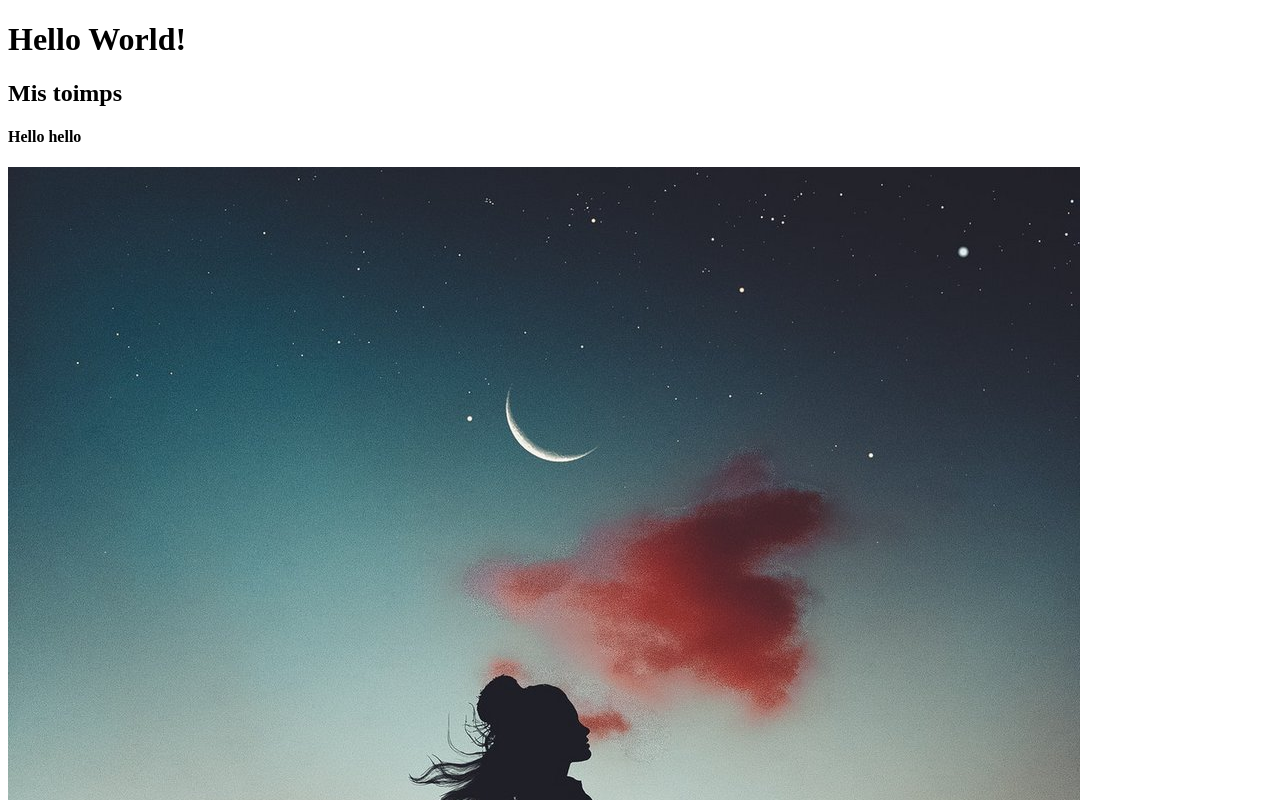
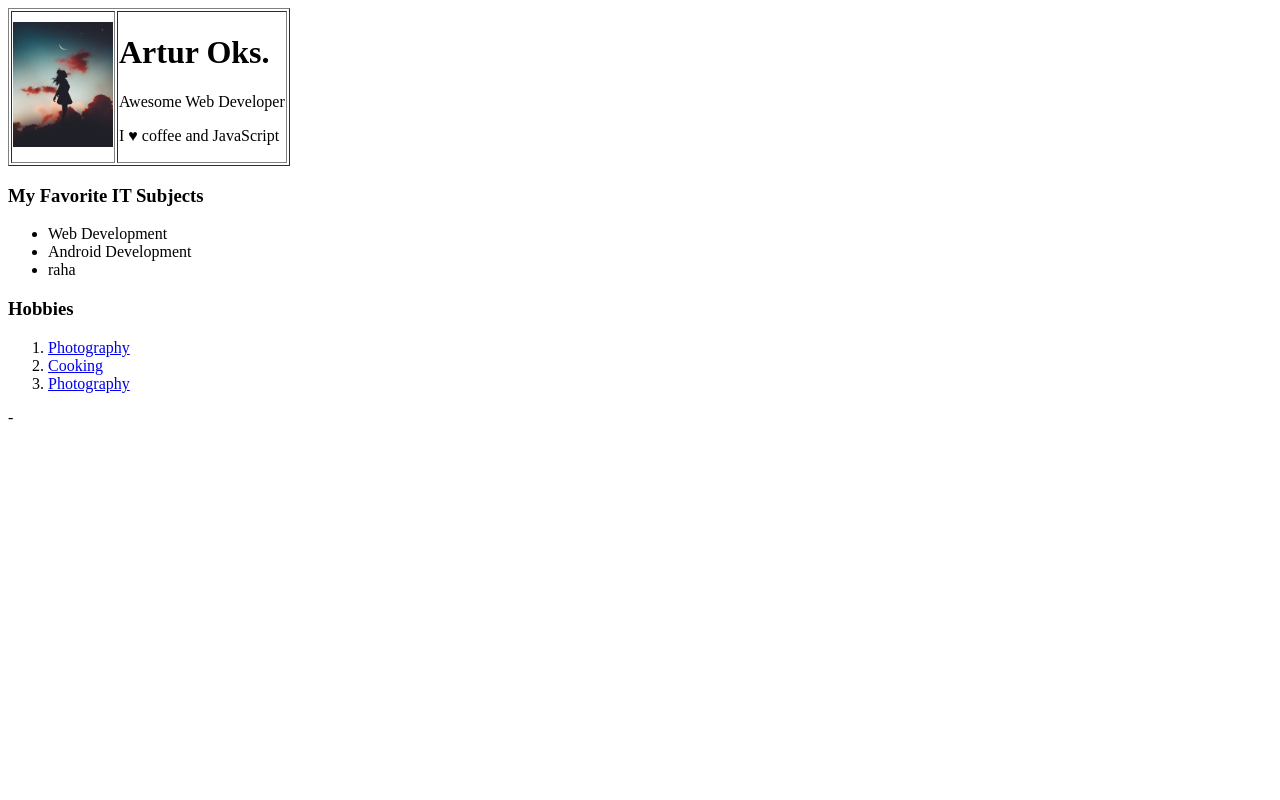
Before and after one commit to Arturoks/Lesson1-My-First-Page, a plain HTML site: page index.html in a window 1280 px wide. Shown: the top 800 px of the page. Drawn offline with Linux system fonts and the light colour scheme.

Commit message:
Add Hobby Pages

```diff
--- a/index.html
+++ b/index.html
@@ -7,10 +7,36 @@
     <title>My First Page</title>
 </head>
 <body>
-    <h1>Hello World!</h1>
-    <h2>Mis toimps</h2>
-    <h4>Hello hello</h4>
-    <img src="img/pic.jpg"/>
-    <p>Artur Oks. &#169 2020</p>
+
+    <table border="1">
+        <!--tr - table row-->
+        <tr>
+            <!--td - table datacells-->
+            <td><img src="img/pic.jpg" style ="width: 100px"></td>
+            <td>
+                <h1>Artur Oks.</h1>
+                <p>Awesome Web Developer</p>
+                <p>I &#9829 coffee and JavaScript</p>
+            </td>
+        </tr>
+    </table>
+
+    <h3>My Favorite IT Subjects</h3>
+    <!--ul - unordered list-->
+    <ul>
+        <!--li - list item-->
+        <li>Web Development</li>
+        <li>Android Development</li>
+        <li>raha</li>
+
+    </ul>
+    <h3>Hobbies</h3>
+    <!--ol - ordered list-->
+    <ol>
+        <li><a href="photo.html" target="blank"> Photography</a></li>
+        <li><a href="img/food.jpg" target="blank"> Cooking</a></li>
+        <li><a href="img/candy.jpg" target="blank"> Photography</a></li>
+    </ol>
+
 </body>
-</html>
+</html>-
```
Also changed, not shown: candycrush.html (added, +12 -0 lines), cooking.html (added, +12 -0 lines), photo.html (added, +12 -0 lines), img/candy.jpg (added), img/food.jpg (added), img/fotograafia.jpg (added).
